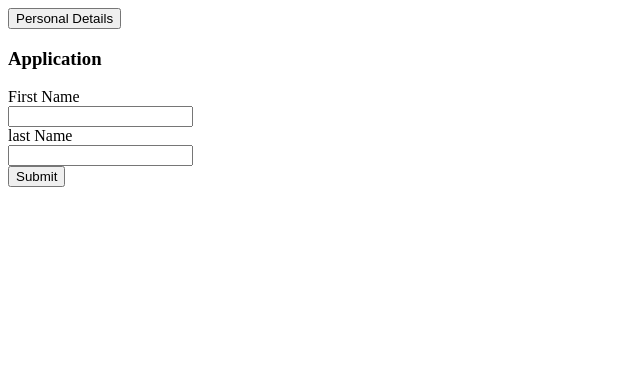
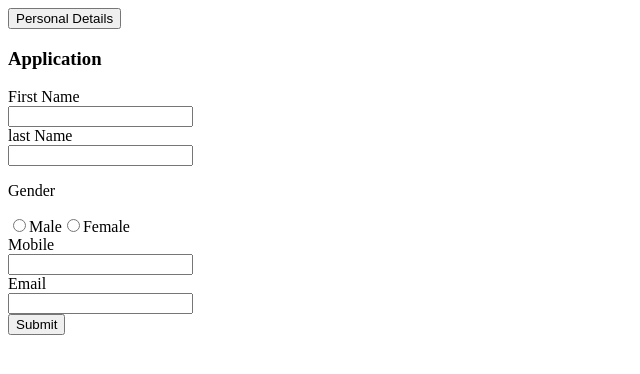
Before and after one commit to r2inlondon/application-form, a React (Create React App) app: page / in a window 1280 px wide. Both pictures are taken after a click on the button "Submit Form". Shown: the top 374 px of the page, without its empty margins (0-640 px from the left). Built offline with nearby package versions, Linux system fonts and the light colour scheme.

Commit message:
added more fields to personal details

```diff
--- a/src/components/ApplicationForm.js
+++ b/src/components/ApplicationForm.js
@@ -36,7 +36,7 @@ const ApplicationForm = () => {
   };
 
   const step1 = (info) => {
-    const { firstName, lastName } = info;
+    const { firstName, lastName, gender, mobile, email } = info;
 
     setDetails((prevState) => ({
       step1: {
@@ -44,6 +44,9 @@ const ApplicationForm = () => {
         completed: true,
         firstName,
         lastName,
+        gender,
+        mobile,
+        email,
       },
       step2: { ...prevState.step2, active: true },
       step3: { ...prevState.step3 },
--- a/src/components/PersonalDetails.js
+++ b/src/components/PersonalDetails.js
@@ -11,9 +11,15 @@ const PersonalDetails = (props) => {
     details.step1.lastName ? details.step1.lastName : ""
   );
 
+  const [gender, setGender] = useState("");
+
+  const [mobile, setMobile] = useState("");
+
+  const [email, setEmail] = useState("");
+
   const onSubmit = (e) => {
     e.preventDefault();
-    props.setDetails({ firstName, lastName });
+    props.setDetails({ firstName, lastName, gender, mobile, email });
   };
 
   return (
@@ -23,6 +29,7 @@ const PersonalDetails = (props) => {
         <br />
         <input
           type="text"
+          required
           id="firstName"
           name="firstName"
           value={firstName}
@@ -33,10 +40,51 @@ const PersonalDetails = (props) => {
         <br />
         <input
           type="text"
+          required
           id="lastName"
           name="lastName"
           value={lastName}
           onChange={(e) => setLastName(e.target.value)}
+        />
+        <br />
+        <p>Gender</p>
+        <label>
+          <input
+            type="radio"
+            checked={gender === "male"}
+            onChange={(e) => setGender("male")}
+          />
+          Male
+        </label>
+        <label>
+          <input
+            type="radio"
+            checked={gender === "female"}
+            onChange={(e) => setGender("female")}
+          />
+          Female
+        </label>
+        <br />
+        <label>Mobile</label>
+        <br />
+        <input
+          type="txt"
+          required
+          min="10"
+          id="mobile"
+          name="mobile"
+          value={mobile}
+          onChange={(e) => setMobile(e.target.value)}
+        />
+        <br />
+        <label>Email</label>
+        <br />
+        <input
+          type="text"
+          id="email"
+          name="email"
+          value={email}
+          onChange={(e) => setEmail(e.target.value)}
         />
         <br />
         <input type="submit" value="Submit" />
```
